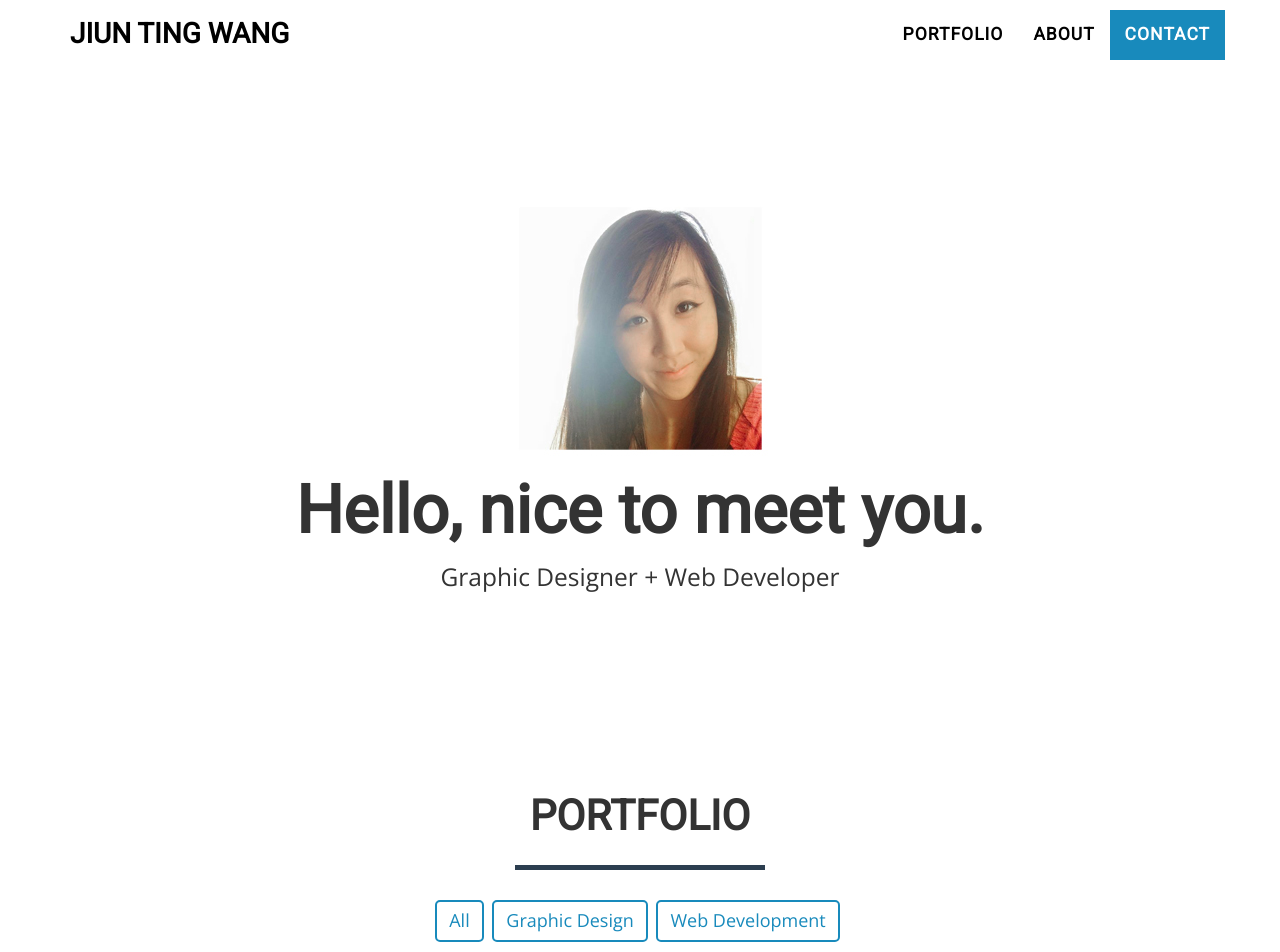
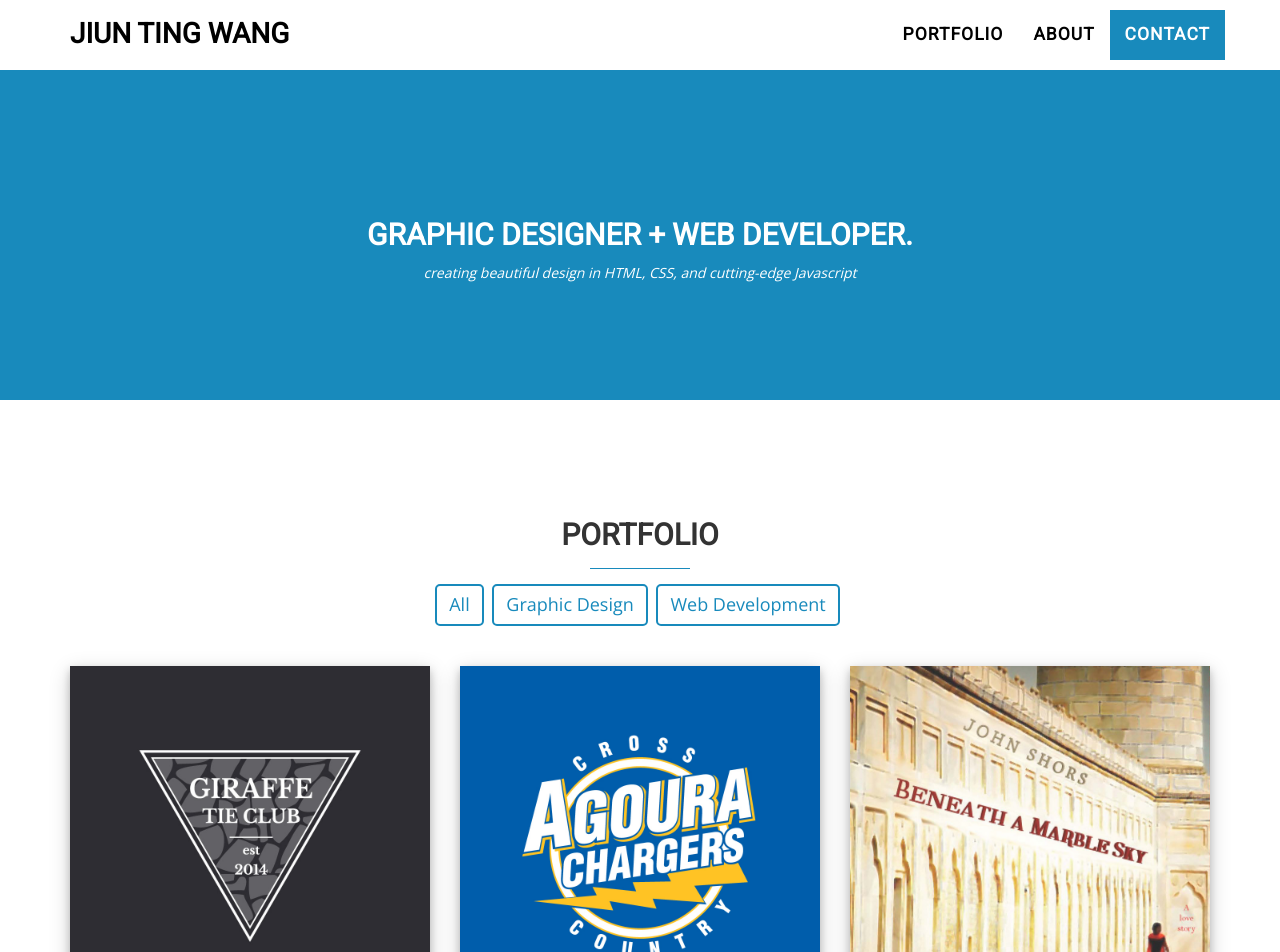
Before and after one commit to jiuntwang/jiuntwang.github.io, a website: page index.html in a window 1280 px wide. Shown: the top 952 px of the page. Drawn offline with nearby package versions, Linux system fonts and the light colour scheme.

Commit message:
Updating page layout

```diff
--- a/css/freelancer.css
+++ b/css/freelancer.css
@@ -30,41 +30,21 @@ h6 {
   text-transform: uppercase;
   font-weight: bold;
 }
-hr.star-light,
-hr.star-primary {
-  padding: 0;
-  border: none;
-  border-top: solid 5px;
-  text-align: center;
-  max-width: 250px;
-  margin: 25px auto 30px;
-}
-hr.star-light:after,
-hr.star-primary:after {
-  content: "\f005";
-  font-family: FontAwesome;
-  display: inline-block;
-  position: relative;
-  top: -0.8em;
-  font-size: 2em;
-  padding: 0 0.25em;
-}
-hr.star-light {
-  border-color: white;
-}
-hr.star-light:after {
-  background-color: #188abc;
-  color: white;
-}
-hr.star-primary {
-  border-color: #2C3E50;
-}
-hr.star-primary:after {
-  background-color: white;
-  color: #2C3E50;
-}
+
 .img-centered {
   margin: 0 auto;
+}
+.line-break {
+  background: #188abc;
+  width: 100px;
+  height: 1px;
+  margin: 15px auto;
+}
+.line-break-2 {
+  background: white;
+  width: 100px;
+  height: 1px;
+  margin: 15px auto;
 }
 /*-----Typography END-----*/
 
@@ -76,13 +56,9 @@ hr.star-primary:after {
 /*-----Header-----*/
 
 header {
+  background-color: #188abc;
   text-align: center;
-  background-image: url("../img/background-pattern.jpg");
-  min-height: 600px;
-  background-repeat: no-repeat;
-  background-position: center center;
-  background-size: cover;
-
+  min-height: 400px;
 }
 header .container {
   padding-top: 100px;
@@ -92,27 +68,13 @@ header img {
   display: block;
   margin: 0 auto 20px;
 }
-header .intro-text .name {
-  display: block;
-  font-family: 'Heebo', Helvetica, Arial, sans-serif;
-  text-transform: initial;
-  font-weight: bold;
-  font-size: 2em;
-}
-header .intro-text .skills {
-  font-size: 1.25em;
-  font-weight: 300;
+header .intro-text {
+  color: white;
 }
 @media (min-width: 768px) {
   header .container {
     padding-top: 200px;
     padding-bottom: 100px;
-  }
-  header .intro-text .name {
-    font-size: 4.75em;
-  }
-  header .intro-text .skills {
-    font-size: 1.75em;
   }
 }
 
@@ -197,10 +159,6 @@ header .intro-text .skills {
 /*-----Portfolio-----*/
 section {
   padding: 100px 0;
-}
-section h2 {
-  margin: 0;
-  font-size: 3em;
 }
 section h3 {
   padding-bottom: 10px;
--- a/index.html
+++ b/index.html
@@ -94,10 +94,9 @@
         <div class="container" id="maincontent" tabindex="-1">
             <div class="row">
                 <div class="col-lg-12">
-                    <img class="img-responsive" src="img/profile-pic-2017.jpg" alt="profile picture">
                     <div class="intro-text">
-                        <h1 class="name">Hello, nice to meet you.</h1>
-                        <span class="skills">Graphic Designer + Web Developer</span>
+                        <h2 class="title">Graphic Designer + Web Developer.</h2>
+                        <span class="description"><i>creating beautiful design in HTML, CSS, and cutting-edge Javascript</i></span>
                     </div>
                 </div>
             </div>
@@ -110,7 +109,7 @@
             <div class="row">
                 <div class="col-lg-12 text-center">
                     <h2>Portfolio</h2>
-                    <hr class="star-primary">
+                    <div class="line-break"></div>
                 </div>
             </div>
             <div align="center">
@@ -238,17 +237,16 @@
             <div class="row">
                 <div class="col-lg-12 text-center">
                     <h2>About</h2>
-                    <hr class="star-light">
+                    <div class="line-break-2"></div>
                 </div>
             </div>
             <div class="row">
-                <div class="col-lg-4 col-lg-offset-2">
-                    <p>Originally from Southern California, I've moved across the country a few times to experience a different lifestyle. For my B.A., I studied Graphic Design at the <a href="http://www.buffalo.edu/" style="color: white;">University of Buffalo</a>. Afterwards, I worked for a few years as a designer in the apparel and jewelry industry.</p>
+                <div class="col-lg-4">
+                <img class="img-responsive" src="img/profile-pic-2017.jpg" alt="profile picture">
                 </div>
-                <div class="col-lg-4">
-                    <p>Recently within the past year, I decided to go back to school for a Certificate in Web Development at <a href="https://www.seattleu.edu/" style="color: white;">Seattle University</a> to expand my knowledge about coding in HTML, CSS, JavaScript, popular task runners, plug-ins, and frameworks used in the development community today.</p>
-                </div>
-                <div class="col-lg-8 col-lg-offset-2 text-center">
+                <div class="col-lg-8">
+                    <p>Originally from Southern California, I've moved across the country a few times to experience a different lifestyle. For my B.A., I studied Graphic Design at the <a href="http://www.buffalo.edu/" style="color: white;">University of Buffalo</a>. Afterwards, I worked for a few years as a designer in the apparel and jewelry industry. Recently within the past year, I decided to go back to school for a Certificate in Web Development at <a href="https://www.seattleu.edu/" style="color: white;">Seattle University</a> to expand my knowledge about coding in HTML, CSS, JavaScript, popular task runners, plug-ins, and frameworks used in the development community today.</p>
+
                     <a href="img/jiun-ting-wang-resume.pdf" class="btn btn-lg btn-outline">
                         <i class="fa fa-download"></i> Download Resume
                     </a>
@@ -263,7 +261,7 @@
             <div class="row">
                 <div class="col-lg-12 text-center">
                     <h2>Contact Me</h2>
-                    <hr class="star-primary">
+                    <div class="line-break"></div>
                 </div>
                 <div class="col-lg-12 text-center" id="contact-text">
                     <p>Like to chat? Send me an <a href="mailto:jiuntwang@gmail.com?subject=Contact Jiun Ting Wang">email</a> or message me on social media. I'm likely to respond within 24-48 hours.</p>
```
Also changed, not shown: css/freelancer.min.css.
